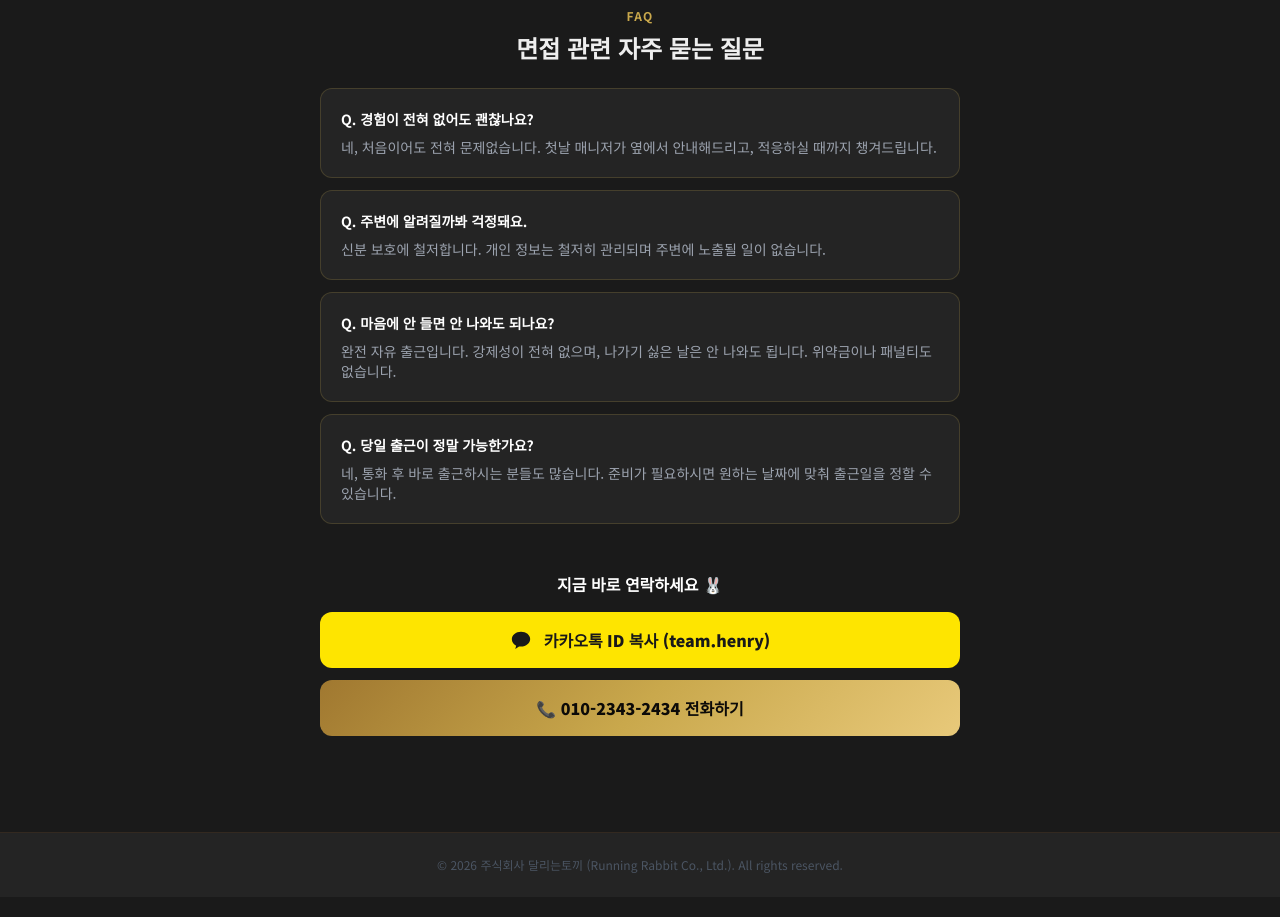
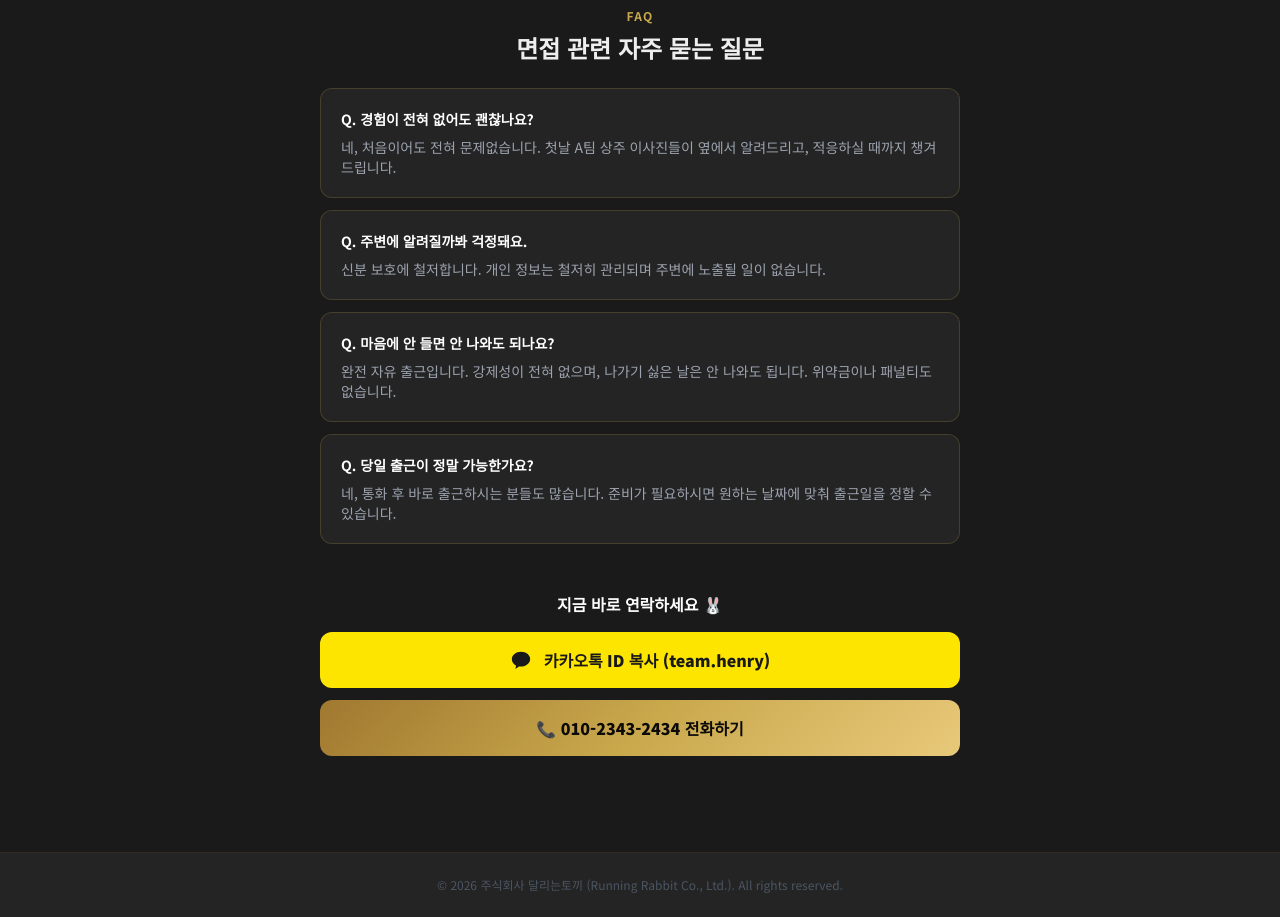
Before and after one commit to cyibest96-art/Dalto-girls-apply, a plain HTML site: page interview.html in a window 1280 px wide. Shown: the part 1560-2477 px from the top of the page. Drawn offline with nearby package versions, Linux system fonts and the light colour scheme.

Commit message:
면접 FAQ 매니저→A팀 상주 이사진 수정
Co-Authored-By: Claude Sonnet 4.6 <noreply@anthropic.com>

```diff
--- a/interview.html
+++ b/interview.html
@@ -126,7 +126,7 @@
       <div class="space-y-3">
         <div class="card rounded-xl p-5">
           <p class="font-bold text-white text-sm mb-2">Q. 경험이 전혀 없어도 괜찮나요?</p>
-          <p class="text-gray-400 text-sm">네, 처음이어도 전혀 문제없습니다. 첫날 매니저가 옆에서 안내해드리고, 적응하실 때까지 챙겨드립니다.</p>
+          <p class="text-gray-400 text-sm">네, 처음이어도 전혀 문제없습니다. 첫날 A팀 상주 이사진들이 옆에서 알려드리고, 적응하실 때까지 챙겨드립니다.</p>
         </div>
         <div class="card rounded-xl p-5">
           <p class="font-bold text-white text-sm mb-2">Q. 주변에 알려질까봐 걱정돼요.</p>
```
